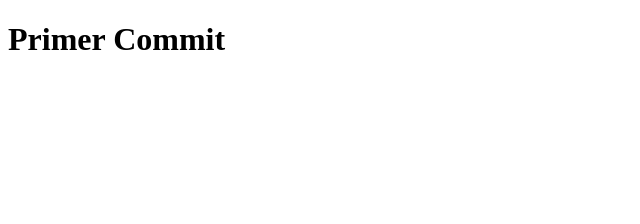
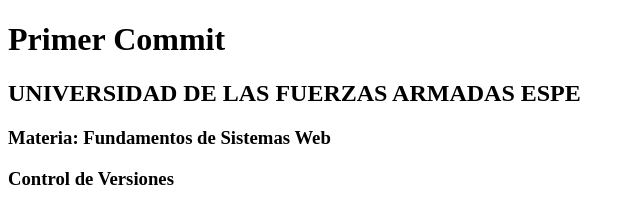
Before and after one commit to LuisOlalla/Olalla-Lucio, a plain HTML site: page index.html in a window 1280 px wide. Shown: the whole page, without its empty margins (0-640 px from the left). Drawn offline with Linux system fonts and the light colour scheme.

Commit message:
Commit_2
Se ha generado otro commit

```diff
--- a/index.html
+++ b/index.html
@@ -8,5 +8,8 @@
 </head>
 <body>
     <h1> Primer Commit</h1>
+    <h2>UNIVERSIDAD DE LAS FUERZAS ARMADAS ESPE</h2>
+    <h3>Materia: Fundamentos de Sistemas Web</h3>
+    <h3>Control de Versiones</h3>
 </body>
 </html>
```
